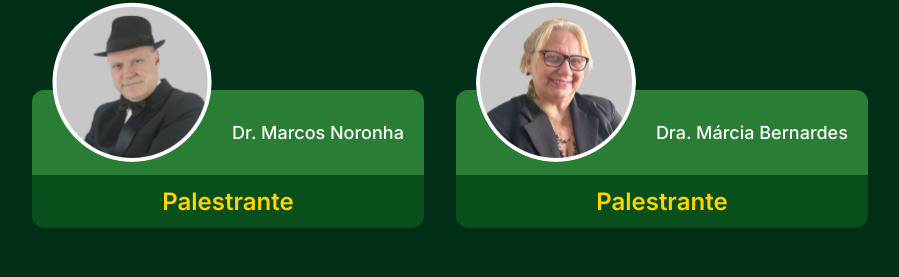
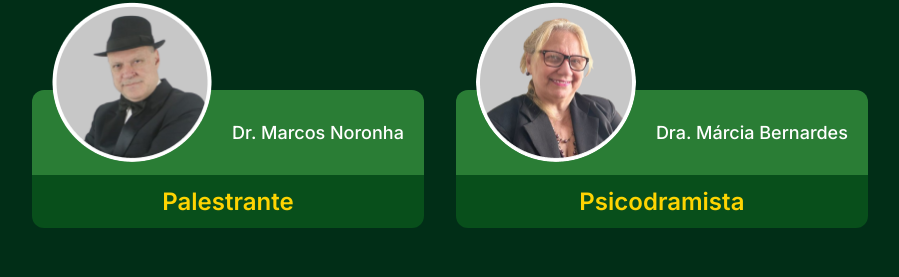
Before and after one commit to Condhelp/subscribe_site, a React (Create React App) app: page /events in a window 1280 px wide. Shown: the part 1594-1871 px from the top of the page, without its empty margins (190-1089 px from the left). Built offline with nearby package versions, Linux system fonts and the light colour scheme.

Commit message:
Dra Marcia role change

```diff
--- a/src/pages/Subscribe/index.tsx
+++ b/src/pages/Subscribe/index.tsx
@@ -276,7 +276,7 @@ const Subscribe = () => {
               data={{
                 image: speaker2,
                 name: "Dra. Márcia Bernardes",
-                title: "Palestrante",
+                title: "Psicodramista",
               }}
             />
           </S.Testimonials>
```
